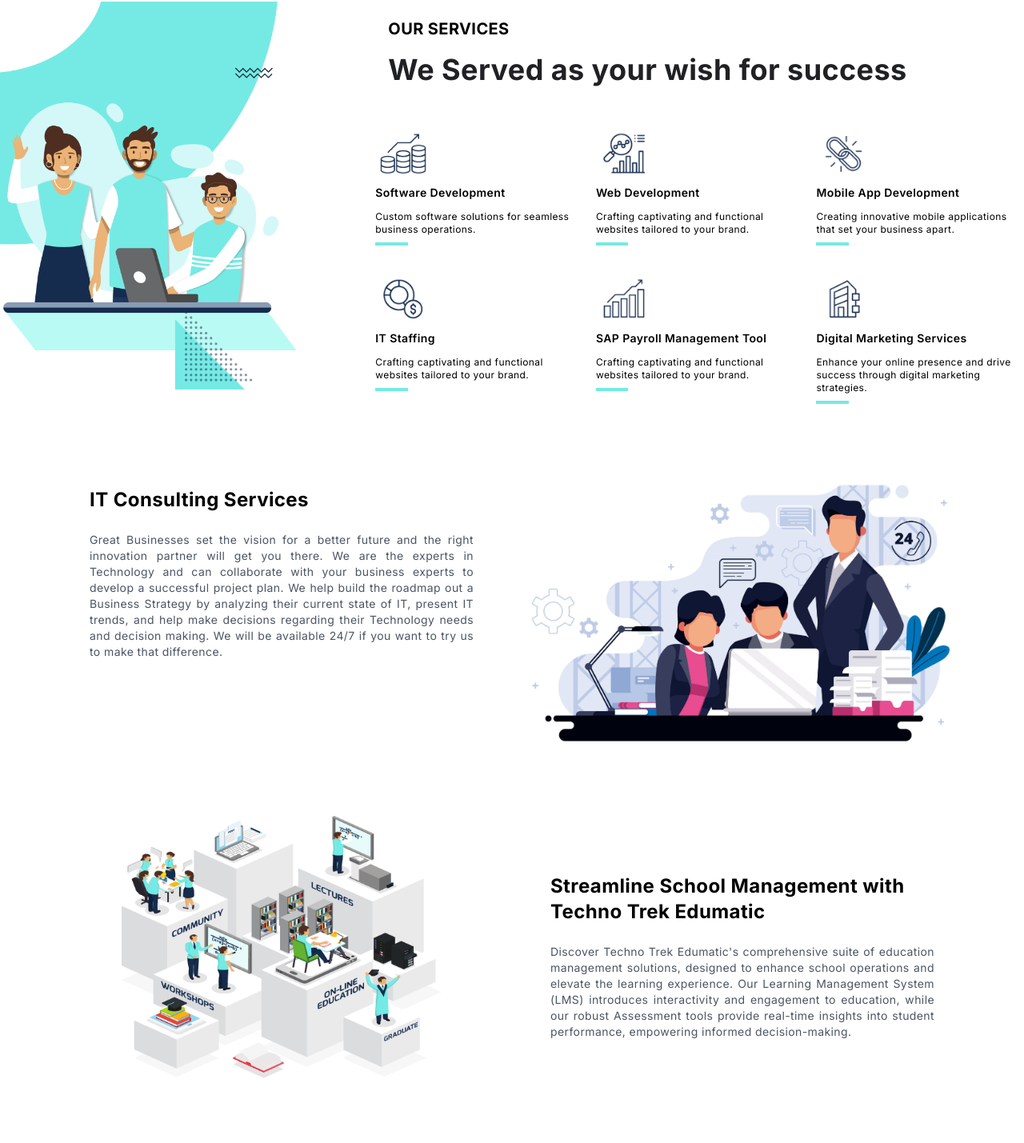
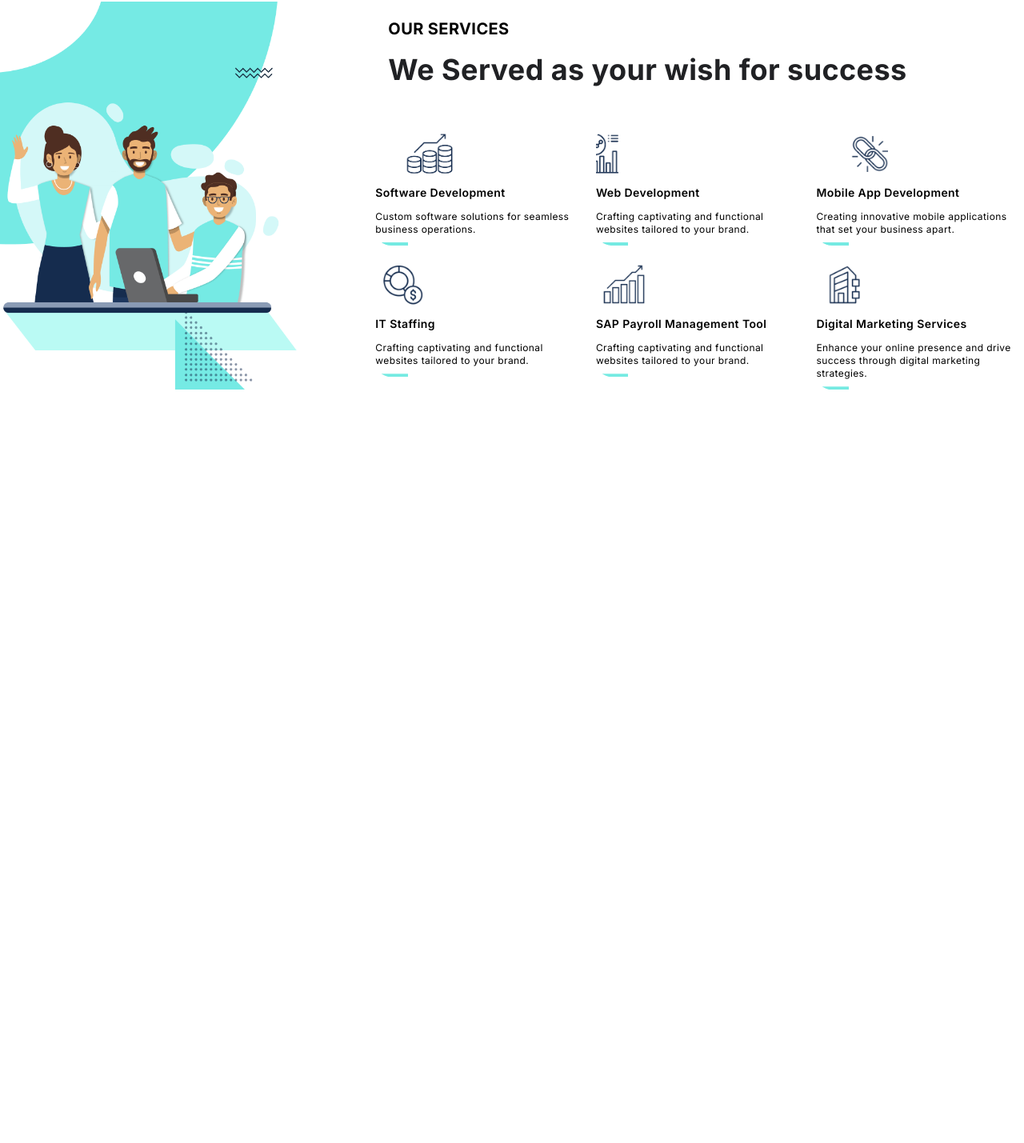
Before and after one commit to Harik-R/slr-zip, a Next.js app: page / in a window 1280 px wide. Shown: the part 818-2247 px from the top of the page at 80% size. Built offline with nearby package versions, Linux system fonts and the light colour scheme; no server answers.

Commit message:
latest changes

```diff
--- a/src/app/globals.css
+++ b/src/app/globals.css
@@ -69,3 +69,209 @@
   }
 
 }
+
+@keyframes autoSlide {
+    0% {
+        transform: translateX(-100%);
+    }
+    100% {
+        transform: translateX(100%);
+    }
+}
+
+@-webkit-keyframes autoSlide {
+    0% {
+        -webkit-transform: translateX(-100%);
+        transform: translateX(-100%);
+    }
+    100% {
+        -webkit-transform: translateX(100%);
+        transform: translateX(100%);
+    }
+}
+
+.animate-auto-slide {
+    animation: autoSlide 5s linear infinite alternate;
+    -webkit-animation: autoSlide 5s linear infinite alternate;
+}
+
+@keyframes autoSlideRight {
+    0% {
+        transform: translateX(100%);
+    }
+    100% {
+        transform: translateX(-100%);
+    }
+}
+
+@-webkit-keyframes autoSlideRight {
+    0% {
+        -webkit-transform: translateX(100%);
+        transform: translateX(100%);
+    }
+    100% {
+        -webkit-transform: translateX(-100%);
+        transform: translateX(-100%);
+    }
+}
+
+.animate-auto-slide-right {
+    animation: autoSlideRight 5s linear infinite alternate;
+    -webkit-animation: autoSlideRight 5s linear infinite alternate;
+}
+
+@keyframes bounce {
+    0%, 20%, 50%, 80%, 100% {
+        transform: translateY(0);
+    }
+    40% {
+        transform: translateY(-20px);
+    }
+    60% {
+        transform: translateY(-10px);
+    }
+}
+
+@-webkit-keyframes bounce {
+    0%, 20%, 50%, 80%, 100% {
+        -webkit-transform: translateY(0);
+        transform: translateY(0);
+    }
+    40% {
+        -webkit-transform: translateY(-20px);
+        transform: translateY(-20px);
+    }
+    60% {
+        -webkit-transform: translateY(-10px);
+        transform: translateY(-10px);
+    }
+}
+
+.animate-auto-bounce {
+    animation: bounce 1s ease infinite;
+    -webkit-animation: bounce 1s ease infinite;
+}
+
+@keyframes fadeInLeft {
+    0% {
+        opacity: 0;
+        transform: translateX(-50px);
+    }
+    100% {
+        opacity: 1;
+        transform: translateX(0);
+    }
+}
+
+@keyframes scaleInCenter {
+    0% {
+        transform: scale(0);
+    }
+    100% {
+        transform: scale(1);
+    }
+}
+
+@-webkit-keyframes fadeInLeft {
+    0% {
+        opacity: 0;
+        -webkit-transform: translateX(-50px);
+        transform: translateX(-50px);
+    }
+    100% {
+        opacity: 1;
+        -webkit-transform: translateX(0);
+        transform: translateX(0);
+    }
+}
+
+@-webkit-keyframes scaleInCenter {
+    0% {
+        -webkit-transform: scale(0);
+        transform: scale(0);
+    }
+    100% {
+        -webkit-transform: scale(1);
+        transform: scale(1);
+    }
+}
+
+.animate-fadeInLeft {
+    animation: fadeInLeft 5s ease infinite;
+    -webkit-animation: fadeInLeft 5s ease infinite;
+}
+
+.animate-scaleInCenter {
+    animation: scaleInCenter 5s ease infinite;
+    -webkit-animation: scaleInCenter 5s ease infinite;
+}
+
+@keyframes fadeInRight {
+    0% {
+        opacity: 0;
+        transform: translateX(50px);
+    }
+    100% {
+        opacity: 1;
+        transform: translateX(0);
+    }
+}
+
+@keyframes scaleIn {
+    0% {
+        transform: scale(0);
+    }
+    100% {
+        transform: scale(1);
+    }
+}
+
+@-webkit-keyframes fadeInRight {
+    0% {
+        opacity: 0;
+        -webkit-transform: translateX(50px);
+        transform: translateX(50px);
+    }
+    100% {
+        opacity: 1;
+        -webkit-transform: translateX(0);
+        transform: translateX(0);
+    }
+}
+
+@-webkit-keyframes scaleIn {
+    0% {
+        -webkit-transform: scale(0);
+        transform: scale(0);
+    }
+    100% {
+        -webkit-transform: scale(1);
+        transform: scale(1);
+    }
+}
+
+.animate-fadeInRight {
+    animation: fadeInRight 5s ease infinite;
+    -webkit-animation: fadeInRight 5s ease infinite;
+}
+
+.animate-scaleIn {
+    animation: scaleIn 5s ease infinite;
+    -webkit-animation: scaleIn 5s ease infinite;
+}
+
+@keyframes scale-105 {
+    0% {
+        transform: scale(1);
+    }
+    50% {
+        transform: scale(1.05);
+    }
+    100% {
+        transform: scale(1);
+    }
+}
+
+.animate-scale-105 {
+    animation: scale-105 2s infinite;
+}
--- a/src/components/About.jsx
+++ b/src/components/About.jsx
@@ -23,9 +23,10 @@
           <button type="button" className="float-left hover:scale-105 ease-in duration-100 text-white bg-[#152C4E] focus:ring-4 font-medium mb-2 capitalize dark:focus:ring-[#152C4E] px-6 py-2 text-[14px]">Explore with a live demo</button>
         </div>
 
-        <div className='w-full h-auto -mt-20 m-auto flex items-center justify-center p-4 hover:scale-105 ease-in duration-300'>
+        <div className='w-full h-auto -mt-20 m-auto flex items-center justify-center p-4 animate-scale-105'>
           <Image width={"1000"} height={"1000"} src={AboutImg} className='w-full' alt='/' />
         </div>
+
       </div>
     </div>
   );
--- a/src/components/ServiceComponent.jsx
+++ b/src/components/ServiceComponent.jsx
@@ -30,48 +30,44 @@
                             </div>
                             <div className="-mx-4 grid grid-cols-3 px-4">
 
-                                <div className="w-full px-4">
-                                    <div className="mb-8 rounded-[20px] bg-white">
-                                        <div className="bg-primary mb-1 flex h-[70px] w-[70px] items-center justify-center rounded-2xl">
-
-                                            <Image width={"1000"} height={"1000"} src={"../assets/images/servicen1.png"} className='object-cover w-32' alt='/' />
-
+                                <div class="w-full px-4">
+                                    <div class="mb-8 rounded-[20px] bg-white relative overflow-hidden">
+                                        <div class="bg-primary mb-1 flex h-[70px] w-[70px] items-center justify-center rounded-2xl animate-auto-slide">
+                                            <img src="../assets/images/servicen1.png" class="object-cover w-32" alt="/" />
                                         </div>
-                                        <h4 className="text-dark mb-3 text-sm font-semibold">
+                                        <h4 class="text-dark mb-3 text-sm font-semibold">
                                             Software Development
                                         </h4>
-                                        <p className="text-body-color text-xs">
+                                        <p class="text-body-color text-xs">
                                             Custom software solutions for seamless business operations.
                                         </p>
-                                        <div className="w-1/6 border border-[#75EAE2] border-b-4 border-l-0 border-r-0 border-t-0 mt-2">
+                                        <div class="w-1/6 border border-[#75EAE2] border-b-4 border-l-0 border-r-0 border-t-0 mt-2">
                                         </div>
                                     </div>
                                 </div>
 
-                                <div className="w-full px-4">
-                                    <div className="mb-8 rounded-[20px] bg-white">
-                                        <div className="bg-primary mb-1 flex h-[70px] w-[70px] items-center justify-center rounded-2xl">
 
-                                            <Image width={"1000"} height={"1000"} src={"../assets/images/servicen2.png"} className='object-cover w-32' alt='/' />
-
+                                <div class="w-full px-4">
+                                    <div class="mb-8 rounded-[20px] bg-white relative overflow-hidden">
+                                        <div class="bg-primary mb-1 flex h-[70px] w-[70px] items-center justify-center rounded-2xl animate-auto-slide-right">
+                                            <img src="../assets/images/servicen2.png" class="object-cover w-32" alt="/" />
                                         </div>
-                                        <h4 className="text-dark mb-3 text-sm font-semibold">
+                                        <h4 class="text-dark mb-3 text-sm font-semibold">
                                             Web Development
                                         </h4>
-                                        <p className="text-body-color text-xs">
+                                        <p class="text-body-color text-xs">
                                             Crafting captivating and functional websites tailored to your brand.
                                         </p>
-                                        <div className="w-1/6 border border-[#75EAE2] border-b-4 border-l-0 border-r-0 border-t-0 mt-2">
+                                        <div class="w-1/6 border border-[#75EAE2] border-b-4 border-l-0 border-r-0 border-t-0 mt-2">
                                         </div>
                                     </div>
                                 </div>
 
+
                                 <div className="w-full px-4">
-                                    <div className="mb-8 rounded-[20px] bg-white">
-                                        <div className="bg-primary mb-1 flex h-[70px] w-[70px] items-center justify-center rounded-2xl">
-
+                                    <div class="mb-8 rounded-[20px] bg-white relative overflow-hidden">
+                                        <div class="bg-primary mb-1 flex h-[70px] w-[70px] items-center justify-center rounded-2xl animate-auto-slide">
                                             <Image width={"1000"} height={"1000"} src={"../assets/images/servicen3n.png"} className='object-cover w-32' alt='/' />
-
                                         </div>
                                         <h4 className="text-dark mb-3 text-sm font-semibold">Mobile App Development</h4>
                                         <p className="text-body-color text-xs">
@@ -82,28 +78,27 @@
                                     </div>
                                 </div>
 
-                                <div className="w-full px-4">
-                                    <div className="mb-8 rounded-[20px] bg-white">
-                                        <div className="bg-primary mb-1 flex h-[70px] w-[70px] items-center justify-center rounded-2xl">
-
-                                            <Image width={"1000"} height={"1000"} src={"../assets/images/servicen3.png"} className='object-cover w-32' alt='/' />
-
+                                <div class="w-full px-4">
+                                    <div class="mb-8 rounded-[20px] bg-white relative overflow-hidden animate-auto-bounce">
+                                        <div class="bg-primary mb-1 flex h-[70px] w-[70px] items-center justify-center rounded-2xl">
+                                            <img src="../assets/images/servicen3.png" class="object-cover w-32" alt="/" />
                                         </div>
-                                        <h4 className="text-dark mb-3 text-sm font-semibold">IT Staffing</h4>
-                                        <p className="text-body-color text-xs">
+                                        <h4 class="text-dark mb-3 text-sm font-semibold">
+                                            IT Staffing
+                                        </h4>
+                                        <p class="text-body-color text-xs">
                                             Crafting captivating and functional websites tailored to your brand.
                                         </p>
-                                        <div className="w-1/6 border border-[#75EAE2] border-b-4 border-l-0 border-r-0 border-t-0 mt-2">
+                                        <div class="w-1/6 border border-[#75EAE2] border-b-4 border-l-0 border-r-0 border-t-0 mt-2">
                                         </div>
                                     </div>
                                 </div>
 
+
                                 <div className="w-full px-4">
-                                    <div className="mb-8 rounded-[20px] bg-white">
+                                    <div class="mb-8 rounded-[20px] bg-white relative overflow-hidden animate-auto-bounce">
                                         <div className="bg-primary mb-1 flex h-[70px] w-[70px] items-center justify-center rounded-2xl">
-
                                             <Image width={"1000"} height={"1000"} src={"../assets/images/servicen5.png"} className='object-cover w-32' alt='/' />
-
                                         </div>
                                         <h4 className="text-dark mb-3 text-sm font-semibold">
                                             SAP Payroll Management Tool
@@ -117,11 +112,9 @@
                                 </div>
 
                                 <div className="w-full px-4">
-                                    <div className="mb-8 rounded-[20px] bg-white">
+                                    <div class="mb-8 rounded-[20px] bg-white relative overflow-hidden animate-auto-bounce">
                                         <div className="bg-primary mb-1 flex h-[70px] w-[70px] items-center justify-center rounded-2xl">
-
                                             <Image width={"1000"} height={"1000"} src={"../assets/images/servicen6.png"} className='object-cover w-32' alt='/' />
-
                                         </div>
                                         <h4 className="text-dark mb-3 text-sm font-semibold">Digital Marketing Services</h4>
                                         <p className="text-body-color text-xs">
@@ -164,8 +157,7 @@
 
                     <div className='mx-auto md:max-w-6xl md:w-full container'>
                         <div className='md:grid grid-cols-2 md:my-10'>
-
-                  <div className='mb-8 px-12'>
+                            <div className='mb-8 px-12 animate-fadeInLeft infinite'>
                                 <div className='content-start md:mt-4'>
                                     <h2 className="font-bold md:text-2xl text-2xl text-black text-left py-4">{"IT Consulting Services"}</h2>
                                     <p className='md:py-2 py-2 text-gray-600 text-justify md:text-sm'>
@@ -173,36 +165,31 @@
                                     </p>
                                 </div>
                             </div>
-
-                  <div className="rounded-lg">
+                            <div className="rounded-lg animate-scaleInCenter infinite">
                                 <Image width={"1000"} height={"1000"} src={"/assets/images/consultant.jpg"} className='' alt='slris' />
                             </div>
-
                         </div>
                     </div>
+
 
                     <div className='mx-auto md:max-w-6xl md:w-full container mt-10'>
                         <div className='md:grid grid-cols-2 md:my-20'>
 
-                  <div className="rounded-lg flex justify-center">
+                            <div className="rounded-lg flex justify-center animate-scaleIn infinite">
                                 <Image width={"1000"} height={"1000"} src={"/assets/images/stremming.png"} className='md:w-[400px]' alt='slris' />
                             </div>
 
-                  <div className='mb-8 px-12'>
+                            <div className='mb-8 px-12 animate-fadeInRight infinite'>
                                 <div className='content-start md:mt-4'>
                                     <h2 className="font-bold md:text-2xl text-2xl text-black text-left py-4 mt-10">{"Streamline School Management with Techno Trek Edumatic"}</h2>
                                     <p className='md:py-2 py-2 text-gray-600 text-justify md:text-sm'>
-                           {`Discover Techno Trek Edumatic's comprehensive suite of education management solutions,
-designed to enhance school operations and elevate the learning experience. Our Learning
-Management System (LMS) introduces interactivity and engagement to education, while our
-robust Assessment tools provide real-time insights into student performance, empowering
-informed decision-making.`}
+                                        {`Discover Techno Trek Edumatic's comprehensive suite of education management solutions, designed to enhance school operations and elevate the learning experience. Our Learning Management System (LMS) introduces interactivity and engagement to education, while our robust Assessment tools provide real-time insights into student performance, empowering informed decision-making.`}
                                     </p>
                                 </div>
                             </div>
-
                         </div>
                     </div>
+
                 </div>
             </section>
         </>
```
Also changed, not shown: 1 other file (tests, documents, lock files or other folders). Lines whose indentation alone changed are shown as unchanged.
